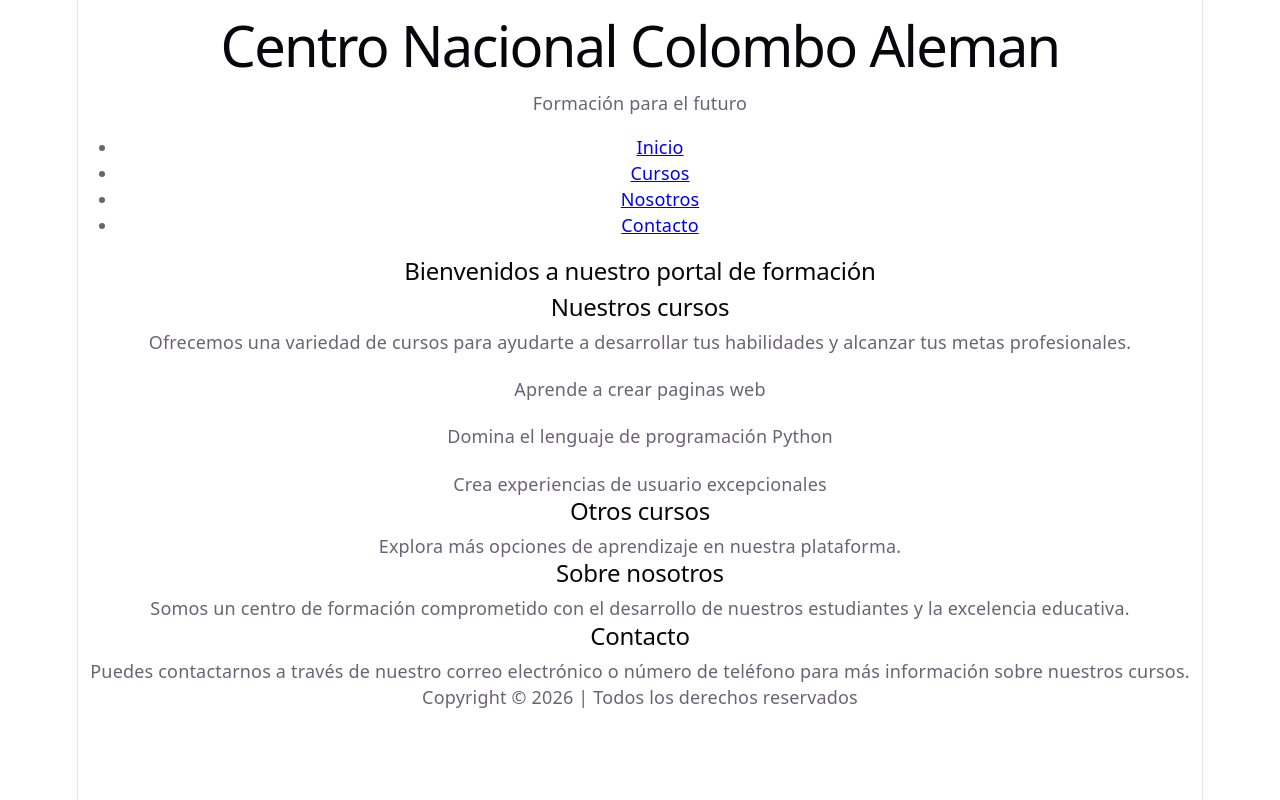
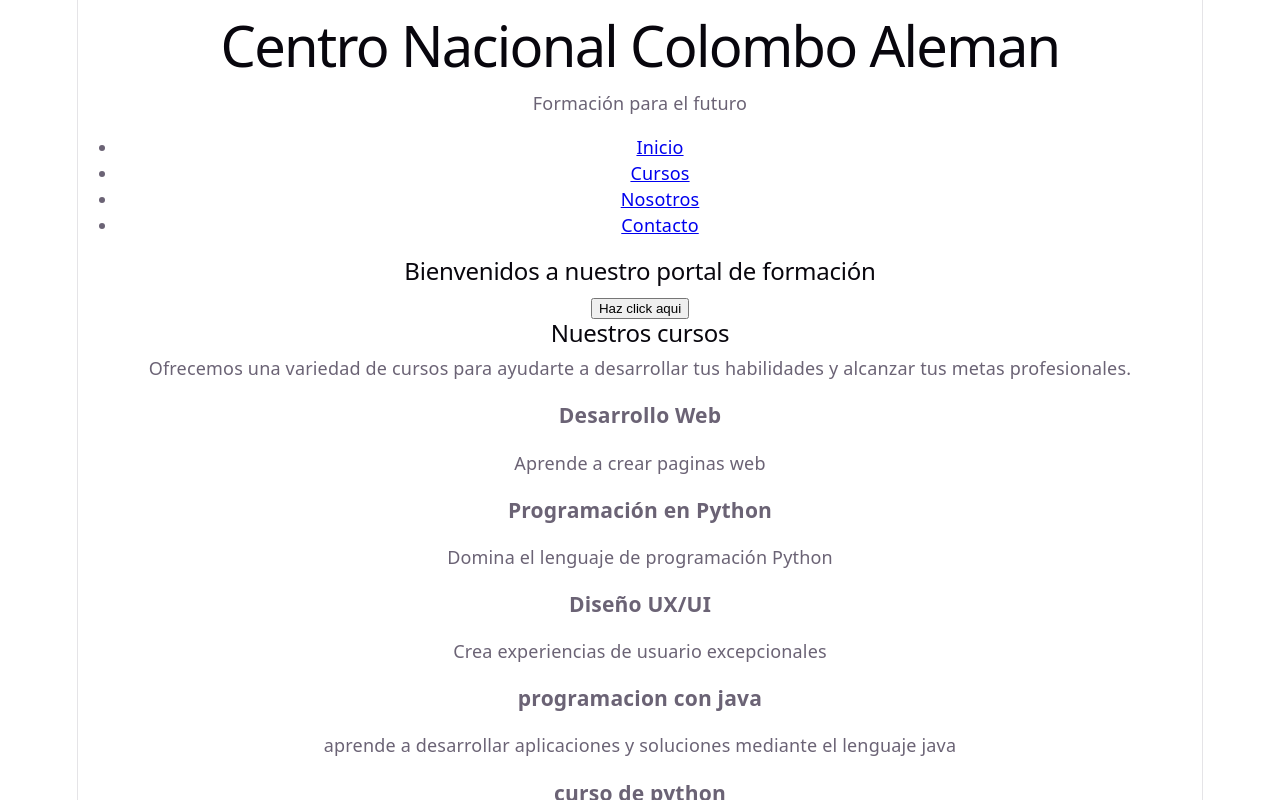
Before and after one commit to Jhonberrio24/proyecto-react, a React (Vite) app: page / in a window 1280 px wide. Shown: the top 800 px of the page. Built offline with nearby package versions, Linux system fonts and the light colour scheme.

Commit message:
Actualizacion de App.jsx y componente Curso con boton y funcion saludar

```diff
--- a/src/App.jsx
+++ b/src/App.jsx
@@ -4,6 +4,10 @@ import Curso from './components/Curso';
 import Footer from './components/Footer';
 
 function App() {
+  function saludar() {
+    alert("¡Bienvenido al Centro Nacional Colombo Alemán!");
+  }
+
   return (
     <div>
       <Header />
@@ -11,6 +15,10 @@ function App() {
 
       <main id="inicio">
         <h2>Bienvenidos a nuestro portal de formación</h2>
+
+        <button onClick={saludar}>
+          Haz click aqui
+        </button>
 
         <section id="cursos">
           <h2>Nuestros cursos</h2>
@@ -32,6 +40,16 @@ function App() {
           <Curso
             nombre="Diseño UX/UI"
             descripcion="Crea experiencias de usuario excepcionales"
+          />
+
+          <Curso
+            nombre="programacion con java"
+            descripcion="aprende a desarrollar aplicaciones y soluciones mediante el lenguaje java"
+          />
+
+          <Curso
+            nombre="curso de python"
+            descripcion="aprende a desarrollar aplicaciones mediante el entorno de python"
           />
         </section>
 
--- a/src/components/Curso.jsx
+++ b/src/components/Curso.jsx
@@ -1,8 +1,8 @@
-function Curso(props) {
+function Curso({ nombre, descripcion }) {
   return (
-    <div>
-      <h3>{props.titulo}</h3>
-      <p>{props.descripcion}</p>
+    <div className="curso-card">
+      <h3>{nombre}</h3>
+      <p>{descripcion}</p>
     </div>
   );
 }
```
